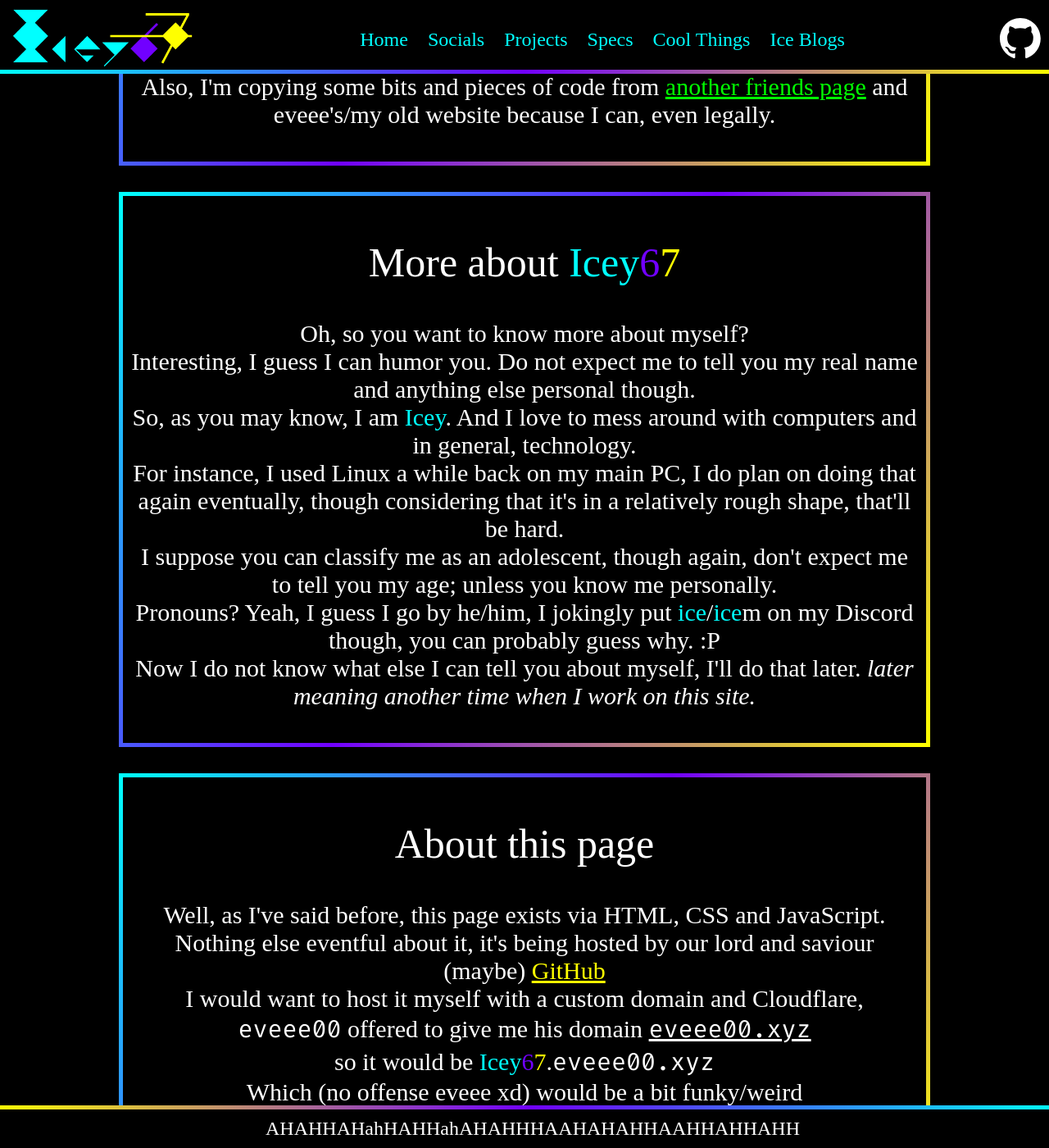
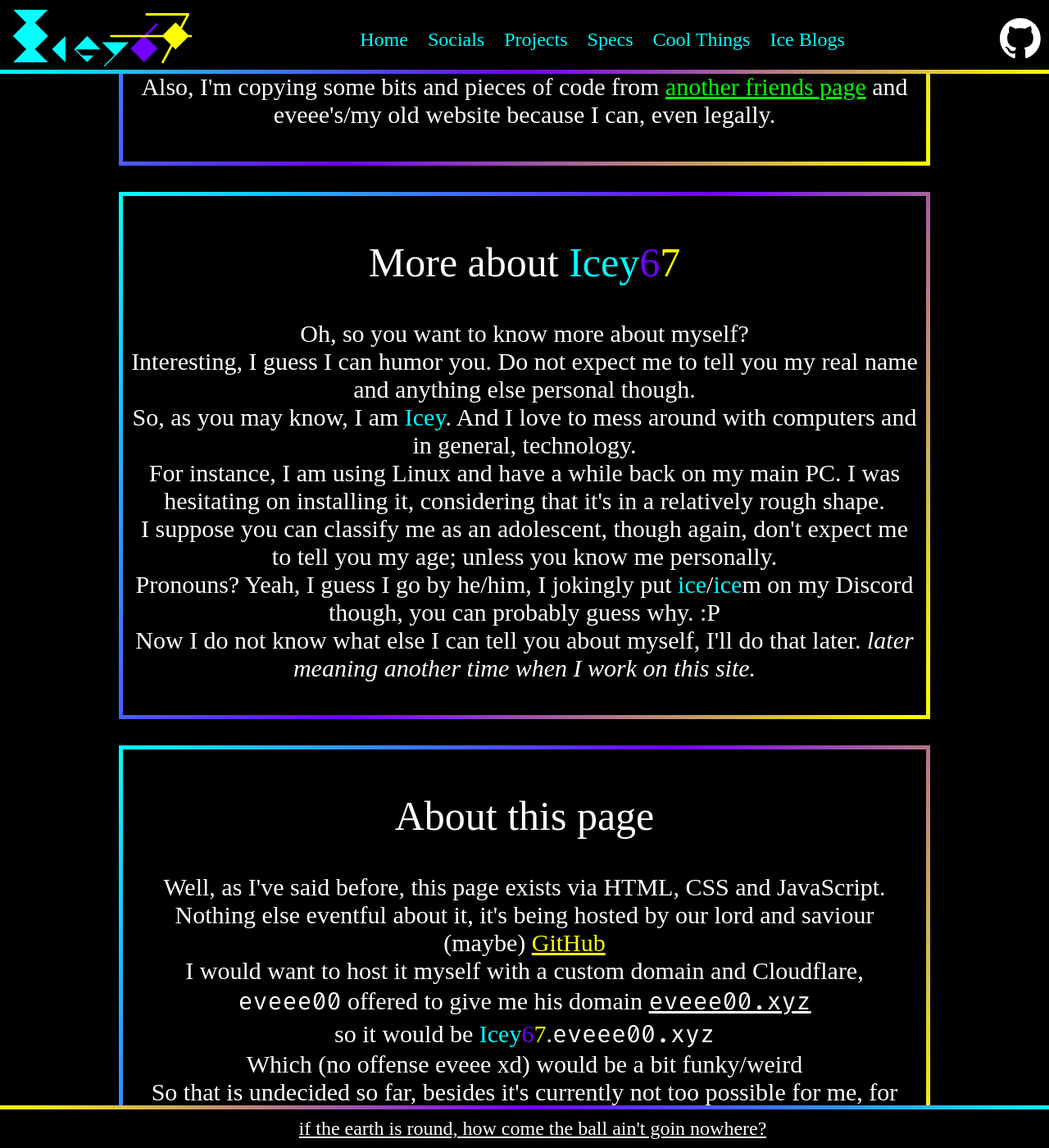
Before and after one commit to Icey67/Icey67.github.io, a Jekyll site: the page index.html, which Jekyll copies as it is, in a window 1280 px wide and 1400 px high, scrolled down 608 px. Shown: the whole window at 82% size. Built offline with Jekyll 4.4.1, drawn with Linux system fonts in a browser that asks for light colours; some web fonts are replaced.

Commit message:
short
aeiou

```diff
--- a/index.html
+++ b/index.html
@@ -81,7 +81,7 @@
             <br>
             So, as you may know, I am <span style="color:cyan;">Icey</span>. And I love to mess around with computers and in general, technology.
             <br>
-            For instance, I used Linux a while back on my main PC, I do plan on doing that again eventually, though considering that it's in a relatively rough shape, that'll be hard.
+            For instance, I am using Linux and have a while back on my main PC. I was hesitating on installing it, considering that it's in a relatively rough shape.
             <br>
             I suppose you can classify me as an adolescent, though again, don't expect me to tell you my age; unless you know me personally.
             <br>
--- a/messages.json
+++ b/messages.json
@@ -108,5 +108,6 @@
     {"text": "i67's second update to note 5: mobile view is no more in the monostyle update. fuck mobile, go back to pc"},
     {"text": "i67's third update to note 5: nevermind mobile view has always been supported since the last update, somehow."},
     {"text": "friend groups when you wanna meet be like", "url":"https://youtu.be/pA2vWc2eeNE?si=V8Eblxk8ghd87BiZ"},
-    {"text": "i67's note 12: WHY MUST YOU FAIL ME MOBILE SAFARI?!"}
+    {"text": "i67's note 12: WHY MUST YOU FAIL ME MOBILE SAFARI?!"},
+    {"text": "sudo pacman -Syu", "url": "https://youtu.be/MZ5wCWwEJVw?si=mFt3pGEEMuMW0QlE"}
 ]
--- a/script.js
+++ b/script.js
@@ -47,19 +47,17 @@
 }
 
 document.addEventListener('DOMContentLoaded', function() {
+    // Store what "tab" was opened from url
+    sessionStorage.setItem('lastTab', window.location.pathname);
+
     loadMessages().then(() => {
         updateFooterMessage(Math.floor(Math.random() * messages.length));
     });
 
-    // randomly load a function on a 6.7% chance
-    if (Math.random() < 0.067) {
+    // randomly load on a 0.67% chance
+    if (Math.random() < 0.067 && !window.location.pathname.includes('/blog')) {
         iceysixtysevenfeature();
-
-    } else {
-        // log the math result
-        console.log("didn't run the 6.7% feature, random number was " + (Math.random() * 100).toFixed(2));
     }
-
 });
 
 // more message stuff
@@ -90,6 +88,5 @@
 
 function iceysixtysevenfeature() {
     // redirect to the 1067 event page
-    console.log("command ran")
     window.location.href = "/extras/old/index.html";
 }
--- a/specs.html
+++ b/specs.html
@@ -53,8 +53,6 @@
     <section>
         <h1><span style="color: cyan">Icey</span>'s Computer Specifications</h1>
         <p>Don't bother rebuilding this, it's <i style="color:red;">bad</i>.</p>
-    </section>
-    <section>
         <ul>
             <li>CPU: AMD Phenom II X6 1090T</li>
             <li>GPU: AMD Radeon RX 6650 XT</li>
@@ -65,7 +63,6 @@
             <li>STORAGE 2: some Seagate Barracuda maybe? also 1TB</li>
             <li>STORAGE 3: DVD Drive <span style="font-size: 20px">optical media bad 100%</span></li>
             <li>OS: endeavourOS (WWWWW)</li>
-            <li>ADDITIONAL INFO; PCI <i style="font-size:20px">(yes jimmy not pciE)</i>: PCI WiFi Card because fuck (Courtesy by <span style="color: white; font-family: 'Fira Code', monospace;">eveee00</span>)</li>
         </ul>
     </section>
     <section>
--- a/style.css
+++ b/style.css
@@ -120,6 +120,7 @@
 li{
     font-size: 30px;
     color: cyan;
+    list-style-position: inside;
 }
 .buttonsContainer{
     display: flex;
@@ -219,24 +220,56 @@
     margin: 5px;
     vertical-align: middle;
 }
-pre{
+pre {
     background-color: #002222;
     color: #00ffff;
     padding: 10px;
     text-align: left;
-}
-pre::marker{
-    color: cyan;
-    font-weight: bold;
-    font-size: 20px;
-    padding-right: 5px;
-    text-align: left;
+    list-style: outside;
+    overflow: auto;
+    max-height: 200px;
 }
 code{
     background-color: #002222;
     color: #00ffff;
     border-radius: 8px;
     padding: 3px;
+}
+table{
+    margin: 0 auto;
+    border: 5px solid cyan;
+}
+th{
+    border-bottom: 3px solid #7100ff;
+    padding: 5px;
+    border-right: 3px solid yellow;
+    font-size: 30px;
+}
+th:last-child{
+    border-right: none;
+    padding: 5px;
+}
+td{
+    border-right: 3px solid yellow;
+    border-bottom: 3px solid #7100ff;
+    padding: 5px;
+    font-size: 25px;
+}
+td:last-child{
+    border-right: none;
+    padding: 5px;
+}
+tr:last-child td{
+    border-bottom: none;
+}
+blockquote{
+    border-left: 5px solid;
+    border-image: linear-gradient(180deg, #00ffff, #7100ff, #ffff00) 1;
+    margin: 10px auto;
+    padding-left: 10px;
+    text-align: left;
+    max-width: 800px;
+    overflow-x: auto;
 }
 
 @media only screen and (max-width: 900px) {
@@ -291,4 +324,15 @@
         width: 90%;
         border: 3px solid cyan;
     }
+    th{
+        font-size: 20px;
+        padding: 3px;
+    }
+    td{
+        font-size: 15px;
+        padding: 3px;
+    }
+    blockquote{
+        max-width: 400px;
+    }
 }
```
Also changed, not shown: _posts/2025-09-12-test.md (+41 -7 lines), extras/old/index.html (+47 -24 lines), Gemfile (line endings or trailing spaces), 2 other files.
